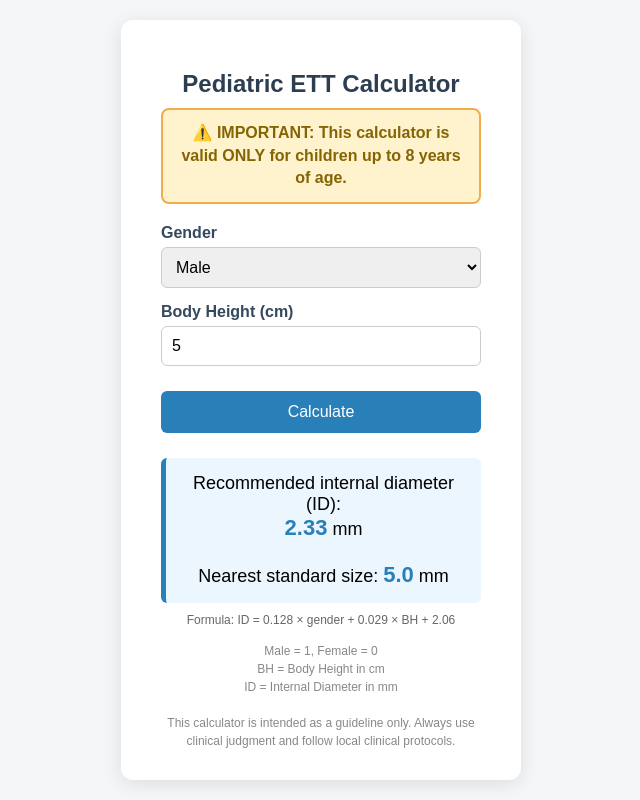
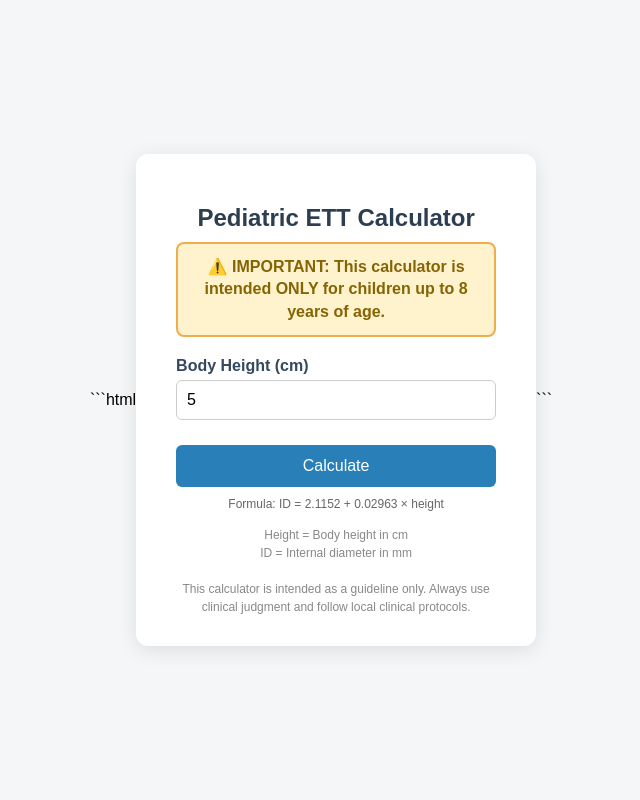
Before and after one commit to djidji-devops/ett-calculator, a plain HTML site: page index.html in a window 1280 px wide. Both pictures are taken after typing "5" into the empty fields and a click on the button "Calculate". Shown: the whole page, without its empty margins (319-959 px from the left). Drawn offline with Linux system fonts and the light colour scheme.

Commit message:
Update index.html

````diff
--- a/index.html
+++ b/index.html
@@ -1,3 +1,4 @@
+```html
 <!DOCTYPE html>
 <html lang="en">
 <head>
@@ -58,7 +59,6 @@
     color: #34495e;
   }
 
-  select,
   input {
     width: 100%;
     padding: 10px;
@@ -126,14 +126,9 @@
   <h2>Pediatric ETT Calculator</h2>
 
   <div class="age-warning">
-    ⚠️ IMPORTANT: This calculator is valid ONLY for children up to 8 years of age.
+    ⚠️ IMPORTANT: This calculator is intended ONLY
+    for children up to 8 years of age.
   </div>
-
-  <label for="gender">Gender</label>
-  <select id="gender">
-    <option value="1">Male</option>
-    <option value="0">Female</option>
-  </select>
 
   <label for="height">Body Height (cm)</label>
   <input
@@ -158,47 +153,38 @@
   </div>
 
   <div class="formula">
-    Formula: ID = 0.128 × gender + 0.029 × BH + 2.06
+    Formula: ID = 2.1152 + 0.02963 × height
   </div>
 
   <div class="note">
-    Male = 1, Female = 0<br>
-    BH = Body Height in cm<br>
-    ID = Internal Diameter in mm<br><br>
+    Height = Body height in cm<br>
+    ID = Internal diameter in mm<br><br>
     This calculator is intended as a guideline only.
-    Always use clinical judgment and follow local clinical protocols.
+    Always use clinical judgment and follow local
+    clinical protocols.
   </div>
 
 </div>
 
 <script>
-
 function calculate() {
-
-  const gender = parseFloat(
-    document.getElementById('gender').value
-  );
-
   const height = parseFloat(
     document.getElementById('height').value
   );
 
-  if (isNaN(height) || height <= 0) {
-    alert('Please enter a valid body height.');
+  if (
+    !Number.isFinite(height) ||
+    height < 40 ||
+    height > 150
+  ) {
+    alert('Please enter a height between 40 and 150 cm.');
     return;
   }
 
-  /*
-    Formula:
-    ID = 0.128 × gender + 0.029 × BH + 2.06
+  // Final model:
+  // ID (mm) = 2.1152 + 0.02963 × height (cm)
 
-    Male = 1
-    Female = 0
-    BH = Body Height in cm
-    ID = Internal Diameter in mm
-  */
-
-  const id = 0.128 * gender + 0.029 * height + 2.06;
+  const id = 2.1152 + 0.02963 * height;
 
   // Standard ETT sizes from 5.0 mm to 9.0 mm
   const standardSizes = [];
@@ -224,13 +210,15 @@ function calculate() {
     'block';
 }
 
-
 // Register service worker for PWA functionality
 if ('serviceWorker' in navigator) {
-  navigator.serviceWorker.register('sw.js');
+  navigator.serviceWorker.register('sw.js')
+    .catch(error => console.error(
+      'Service worker registration failed:', error
+    ));
 }
-
 </script>
 
 </body>
 </html>
+```
````
